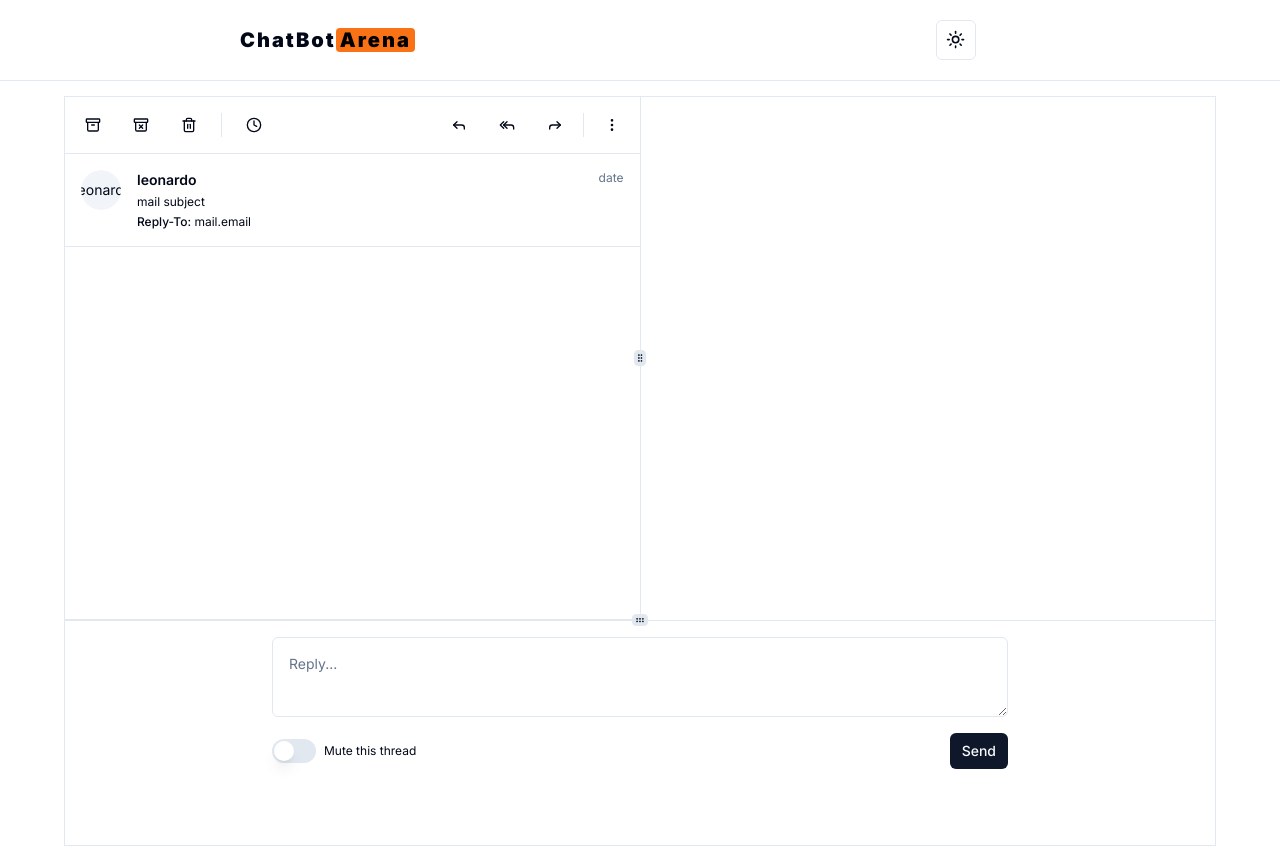
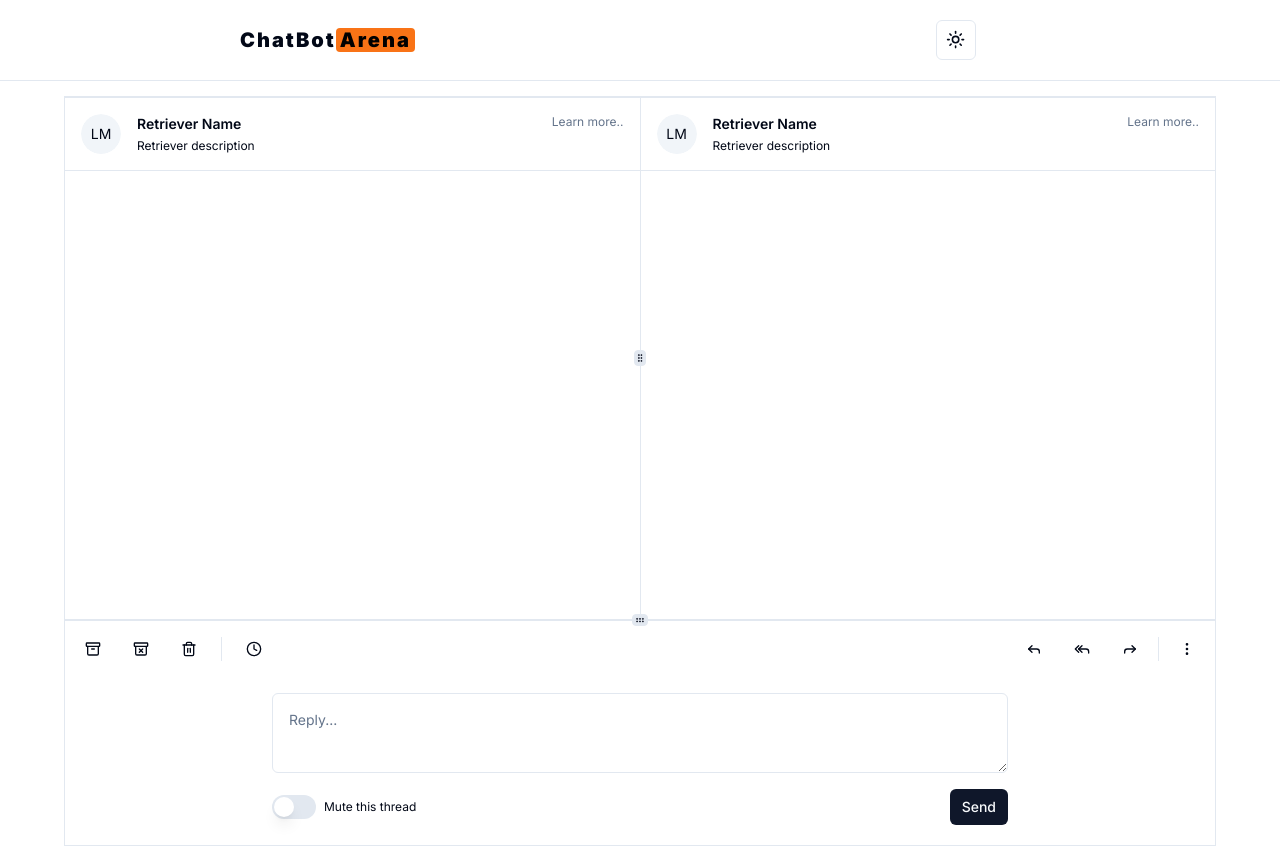
Before and after one commit to mendableai/rag-arena, a Next.js app: page / in a window 1280 px wide. Built offline with nearby package versions, Linux system fonts and the light colour scheme.

Commit message:
two chatbots

```diff
--- a/components/main-tool/chatbots.tsx
+++ b/components/main-tool/chatbots.tsx
@@ -14,11 +14,13 @@
 import { Textarea } from "../ui/textarea";
 import { TooltipProvider } from "../ui/tooltip";
 import { MessageDisplay } from "./message-display";
+import { SelectionMenu } from "./selection-menu";
 
 export function ChatBots() {
   const [input, setInput] = useState<string>("");
 
   const [chatHistory, setChatHistory] = useState<Message[]>([]);
+  const [chatHistory2, setChatHistory2] = useState<Message[]>([]);
 
   return (
     <TooltipProvider delayDuration={0}>
@@ -30,18 +32,23 @@
             </ResizablePanel>
             <ResizableHandle withHandle />
             <ResizablePanel defaultSize={50}>
-              {/* <MessageDisplay id={"2"} /> */}
+              <MessageDisplay message={chatHistory2} />
             </ResizablePanel>
           </ResizablePanelGroup>
         </ResizablePanel>
         <ResizableHandle withHandle />
         <ResizablePanel defaultSize={30}>
-          {/* <SelectionMenu message={messages} /> */}
+          <SelectionMenu message={chatHistory} />
           <div className="p-4 max-w-3xl m-auto">
             <form
               onSubmit={(e) => {
                 e.preventDefault();
                 handleSubmit({ input, chatHistory, setChatHistory });
+                handleSubmit({
+                  input,
+                  chatHistory: chatHistory2,
+                  setChatHistory: setChatHistory2,
+                });
               }}
             >
               <div className="grid gap-4">
--- a/components/main-tool/message-display.tsx
+++ b/components/main-tool/message-display.tsx
@@ -1,13 +1,10 @@
 import { type Message } from "ai";
 import { Avatar, AvatarFallback, AvatarImage } from "../ui/avatar";
 import { Separator } from "../ui/separator";
-import { SelectionMenu } from "./selection-menu";
 
 export function MessageDisplay({ message }: { message: Message[] }) {
-
   return (
     <div className="flex h-full flex-col">
-      <SelectionMenu message={message} />
       <Separator />
 
       <div className="flex flex-1 flex-col">
@@ -15,26 +12,29 @@
           <div className="flex items-start gap-4 text-sm">
             <Avatar>
               <AvatarImage />
-              <AvatarFallback>{"Leonardo"}</AvatarFallback>
+              <AvatarFallback>LM</AvatarFallback>
             </Avatar>
             <div className="grid gap-1">
-              <div className="font-semibold">{"leonardo"}</div>
-              <div className="line-clamp-1 text-xs">{"mail subject"}</div>
-              <div className="line-clamp-1 text-xs">
-                <span className="font-medium">Reply-To:</span> {"mail.email"}
-              </div>
+              <div className="font-semibold">Retriever Name</div>
+              <div className="line-clamp-1 text-xs">Retriever description</div>
+
             </div>
           </div>
 
-          <div className="ml-auto text-xs text-muted-foreground">{"date"}</div>
+          <div className="ml-auto text-xs text-muted-foreground">Learn more..</div>
         </div>
         <Separator />
-        <div className="flex-1 whitespace-pre-wrap p-4 text-sm max-h-[400px] overflow-y-scroll">
+        <div className="flex-1 whitespace-pre-wrap p-4 text-sm max-h-[400px] overflow-y-scroll gap-4 flex flex-col">
           {message.length > 0
             ? message.map((m) => (
-                <div key={m.id} className="whitespace-pre-wrap">
-                  {m.role === "user" ? "User: " : "AI: "}
-                  {m.content}
+                <div key={m.id} className="flex gap-3" >
+                  <div className="whitespace-pre-wrap max-w-96 min-w-40">
+                    <strong>{m.role === "user" ? "User: " : "AI: "}</strong>
+                    {m.content}
+                  </div>{" "}
+                  <div className="ml-auto text-xs text-muted-foreground min-w-20">
+                    {m?.createdAt?.toLocaleTimeString()}
+                  </div>
                 </div>
               ))
             : null}
```
